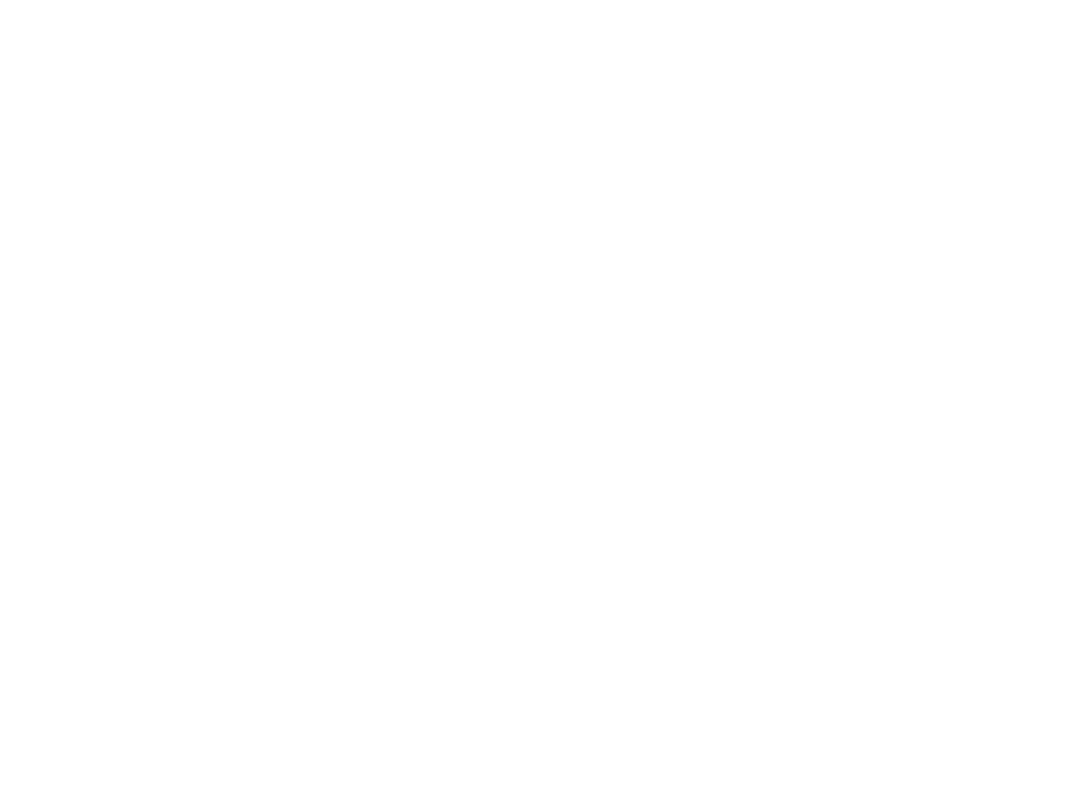
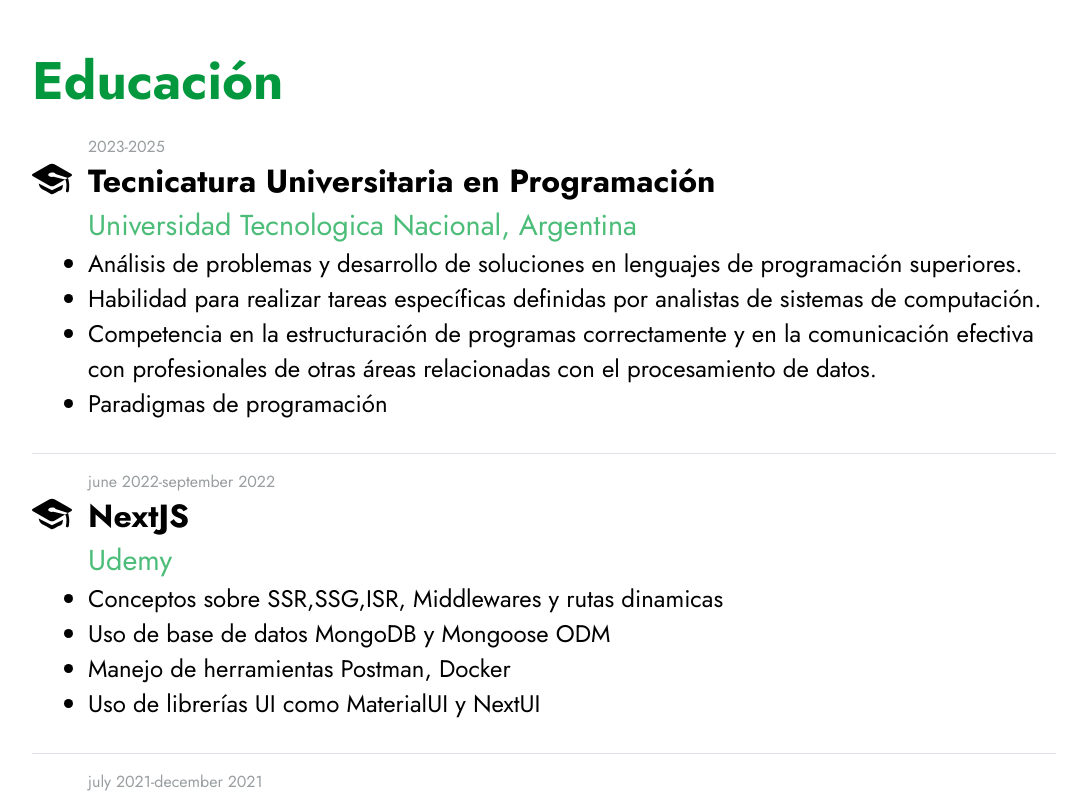
Before and after one commit to BrunoMalagoli/bmalagoli-portfolio, a React (Vite) app: page / in a window 1280 px wide. Shown: the part 1780-2576 px from the top of the page, without its empty margins (96-1183 px from the left). Before the commit the page ends 1623 px from the top, so only its background shows below. Built offline with nearby package versions, Linux system fonts and the light colour scheme.

Commit message:
EducationSection && EducationElement components fully implemented

```diff
--- a/src/components/AboutSection/styles/index.module.css
+++ b/src/components/AboutSection/styles/index.module.css
@@ -1,9 +1,11 @@
 #about_container{
-    height: 90vh;
+    height: 100%;
     width: 100%;
     display: flex;
     flex-wrap: wrap;
     justify-content: space-evenly;
+    padding-bottom: 8vh;
+    padding-top: 10vh;
 }
 
 /*Imagen*/
@@ -17,6 +19,7 @@
 .about_img{
     height: 20rem;
     width: 20rem;
+    margin-top: 5vh;
     animation: morph 8s ease-in-out infinite;
     transition: all 1s ease-in-out;
     background-image: url("src/assets/profile.jpg");
@@ -115,6 +118,7 @@
         display: flex;
         align-items: center;
         justify-content: center;
+        margin-top: 0;
     }
 }
 @media (max-width: 768px) {
@@ -129,6 +133,9 @@
     .about_content > div > button{
         width: 80%;
         height: 100%;
+    }
+    .about_img_container{
+        margin-top: 0;
     }
 }
 @media (max-width: 480px){
@@ -145,6 +152,7 @@
         display: flex;
         align-items: center;
         justify-content: center;
+        margin-top: 0;
     }
     .about_content > div{
         width: 100%;
--- /dev/null
+++ b/src/components/EducationSection/components/EducationElement/IconGraduationCap.tsx
@@ -0,0 +1,17 @@
+import * as React from "react";
+
+function IconGraduationCap(props: React.SVGProps<SVGSVGElement>) {
+  return (
+    <svg
+      viewBox="0 0 1000 1000"
+      fill="currentColor"
+      height="2.5em"
+      width="2.5em"
+      {...props}
+    >
+      <path d="M166 612l334 168 276-136c-2.667 14.667-5.333 30.333-8 47s-4.667 28.333-6 35c-1.333 6.667-5 14.333-11 23s-14 16.333-24 23c-10 6.667-25 14-45 22-26.667 12-53.333 25.667-80 41-26.667 15.333-47.667 26.667-63 34-15.333 7.333-28.333 11-39 11-10.667 0-24-4.333-40-13s-37.333-21-64-37-53.333-29.333-80-40c-48-21.333-82.333-44.333-103-69s-36.333-61-47-109m810-246c16 9.333 24 20.333 24 33 0 12.667-8 23.667-24 33l-78 44-308-102c-14.667-24-44.667-36-90-36-26.667 0-49 5.333-67 16s-27 24-27 40 9 29.333 27 40c18 10.667 40.333 16 67 16 17.333 0 29.333-1.333 36-4l292 68-268 152c-40 21.333-80 21.333-120 0L24 432c-16-9.333-24-20.333-24-33 0-12.667 8-23.667 24-33l416-234c40-21.333 80-21.333 120 0l416 234M848 808c12-77.333 16.333-138 13-182-3.333-44-9.667-74-19-90l-14-22 70-38c4 5.333 8 14.667 12 28s9.667 47 17 101 5 119.667-7 197c-2.667 17.333-10 27.333-22 30-12 2.667-23.667 1-35-5-11.333-6-16.333-12.333-15-19" />
+    </svg>
+  );
+}
+
+export { IconGraduationCap };
--- /dev/null
+++ b/src/components/EducationSection/components/EducationElement/index.tsx
@@ -0,0 +1,31 @@
+import { IconGraduationCap } from "./IconGraduationCap";
+import EducationElementStyles from "./styles/index.module.css";
+
+type EdElementType = {
+  date: string;
+  title: string;
+  org: string;
+  profile: string[];
+};
+
+const EducationElement = (props: EdElementType) => {
+  return (
+    <div className={EducationElementStyles.edel_container}>
+      <div className={EducationElementStyles.edel_icon}>
+        <IconGraduationCap />
+      </div>
+      <div className={EducationElementStyles.edel_content}>
+        <span>{props.date}</span>
+        <h3>{props.title}</h3>
+        <h4>{props.org}</h4>
+        <ul>
+          {props.profile.map((listItem: string) => {
+            return <li key={listItem}>{listItem}</li>;
+          })}
+        </ul>
+      </div>
+    </div>
+  );
+};
+
+export default EducationElement;
--- /dev/null
+++ b/src/components/EducationSection/components/EducationElement/styles/index.module.css
@@ -0,0 +1,28 @@
+.edel_container{
+    margin-top: 2vh;
+    margin-bottom: 2vh;
+    display: flex;
+    padding-bottom: 2em;
+    border-bottom: 1px solid #dee2e6 ;
+}
+
+.edel_icon{
+    margin-top: 1.5em;
+    margin-right: 1em;
+}
+
+.edel_content > span{
+    color: #999ea1;
+}
+.edel_content > h3{
+    font-size: 2rem;
+}
+.edel_content > h4{
+    color: #4CBD79;
+    font-weight: 400;
+    font-size: 1.8rem;
+}
+
+.edel_content > ul >li{
+    font-size: 1.5rem;
+}
--- a/src/components/EducationSection/index.tsx
+++ b/src/components/EducationSection/index.tsx
@@ -1,10 +1,48 @@
 import { Element } from "react-scroll";
 import EducationStyles from "./styles/index.module.css";
+import EducationElement from "./components/EducationElement";
 
 const EducationSection = () => {
   return (
     <Element name="educacion">
-      <div id="">EducationSection</div>
+      <section>
+        <div id={EducationStyles.educacion_container}>
+          <h2>Educación</h2>
+          <EducationElement
+            date="2023-2025"
+            title="Tecnicatura Universitaria en Programación"
+            org="Universidad Tecnologica Nacional, Argentina"
+            profile={[
+              "Análisis de problemas y desarrollo de soluciones en lenguajes de programación superiores.",
+              "Habilidad para realizar tareas específicas definidas por analistas de sistemas de computación.",
+              "Competencia en la estructuración de programas correctamente y en la comunicación efectiva con profesionales de otras áreas relacionadas con el procesamiento de datos.",
+              "Paradigmas de programación",
+            ]}
+          />
+          <EducationElement
+            date="june 2022-september 2022"
+            title="NextJS"
+            org="Udemy"
+            profile={[
+              "Conceptos sobre SSR,SSG,ISR, Middlewares y rutas dinamicas",
+              "Uso de base de datos MongoDB y Mongoose ODM",
+              "Manejo de herramientas Postman, Docker",
+              "Uso de librerías UI como MaterialUI y NextUI",
+            ]}
+          />
+          <EducationElement
+            date="july 2021-december 2021"
+            title="Certificado Desarrollo FrontEnd"
+            org="Coderhouse"
+            profile={[
+              "Wireframe y maquetado web.",
+              "Manejo de HTML, CSS y SCSS",
+              "JavaScript, peticiones HTTP y uso de APIS",
+              "Desarrollo en ReactJS utilizando Firebase para realizar aplicaciones CRUD",
+            ]}
+          />
+        </div>
+      </section>
     </Element>
   );
 };
--- a/src/components/EducationSection/styles/index.module.css
+++ b/src/components/EducationSection/styles/index.module.css
@@ -0,0 +1,16 @@
+section{
+    height: 100%;
+    padding-bottom: 8vh;
+    padding-top: 10vh;
+    width: 100%;
+    display: flex;
+    justify-content: center;
+}
+#educacion_container{
+    width: 80%;
+    padding: 2rem;
+}
+#educacion_container > h2{
+    color: #03983e;
+    font-size: 3.3rem;
+}
--- a/src/components/Hero/components/MainText/styles/index.module.css
+++ b/src/components/Hero/components/MainText/styles/index.module.css
@@ -3,7 +3,7 @@
 Verde secundario:  #4CBD79
 */
 .main_container{
-    height: 90%;
+    height: 80%;
     width: 100%;
     display: flex;
     align-items: center;
--- a/src/components/Hero/styles/index.module.css
+++ b/src/components/Hero/styles/index.module.css
@@ -4,7 +4,7 @@
     height: 100vh;
     width: 100%;
     display: block;
-    margin-bottom: 10vh;
+    margin-bottom: 2vh;
 }
 .particles_container{
     height: 100vh;
```
